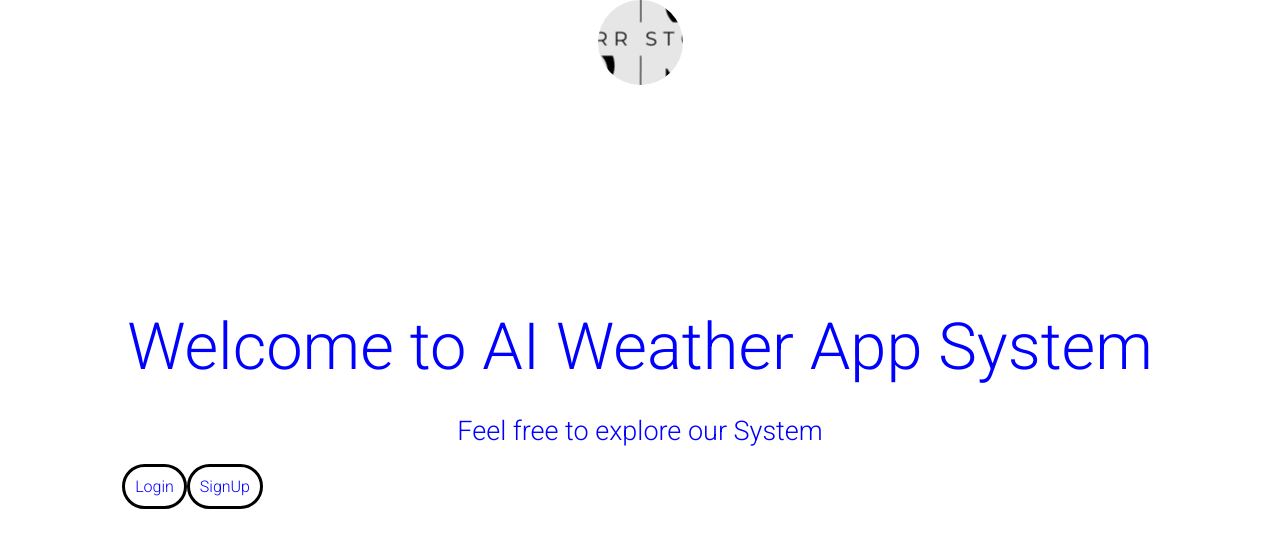
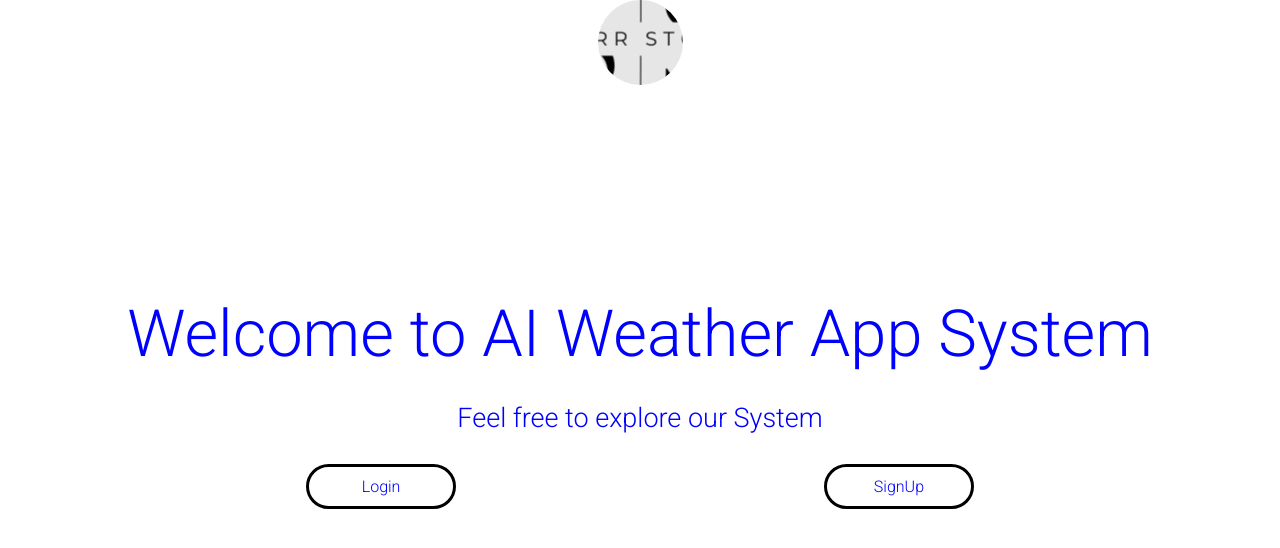
Before and after one commit to TrevorAugustine23/AI-Weather-App, a React (Create React App) app in the folder react_login/: page / in a window 1280 px wide. Shown: the top 548 px of the page. Built offline with nearby package versions, Linux system fonts and the light colour scheme.

Commit message:
styled the buttons

```diff
--- a/react_login/src/components/Styles.js
+++ b/react_login/src/components/Styles.js
@@ -74,3 +74,10 @@ export const StyledButton = styled(Link)`
 
     }
     `;
+
+export const ButtonGroup = styled.div`
+    display: flex;
+    justify-content: space-around;
+    flex-direction: row;
+    margin-top: 25px;
+    `;
--- a/react_login/src/pages/Home.js
+++ b/react_login/src/pages/Home.js
@@ -1,4 +1,4 @@
-import { StyledTitle, StyledSubTitle, Avatar, StyledButton } from "../components/Styles";
+import { StyledTitle, StyledSubTitle, Avatar, StyledButton, ButtonGroup } from "../components/Styles";
 import { styled } from 'styled-components';
 
 //Logo
@@ -25,9 +25,9 @@ const Home = () => {
             <StyledSubTitle size={27}>
                 Feel free to explore our System
             </StyledSubTitle>
-            <StyledButton to="/login">Login</StyledButton>
+            <ButtonGroup><StyledButton to="/login">Login</StyledButton>
             <StyledButton to="/signup">SignUp</StyledButton>
-
+            </ButtonGroup>
 
         </div>
     );
```
